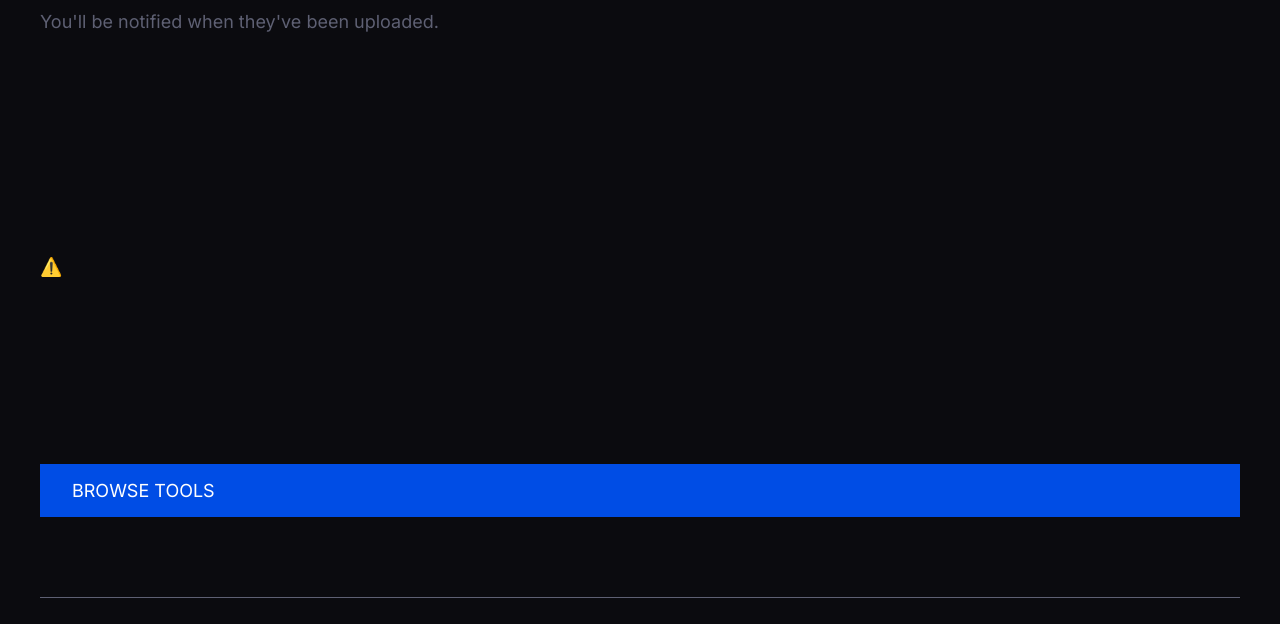
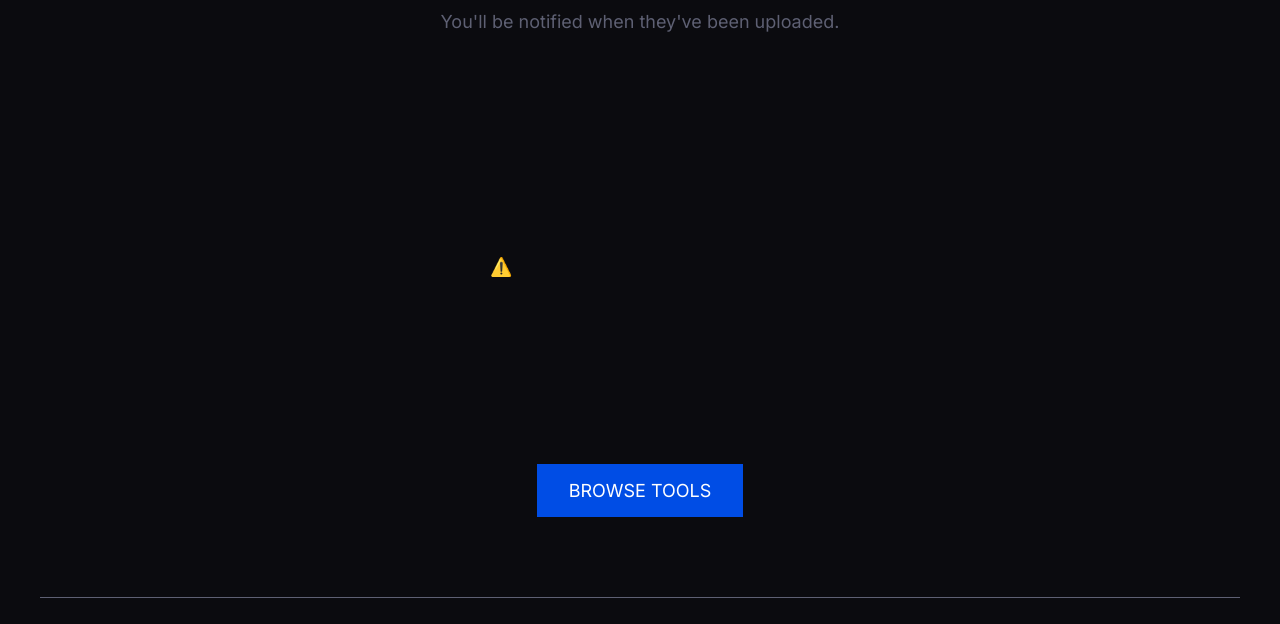
Before and after one commit to Nubby93/indiehacker.tools, a plain HTML site: page thank-you.html in a window 1280 px wide. Shown: the part 320-944 px from the top of the page. Drawn offline with nearby package versions, Linux system fonts and the light colour scheme; no server answers.

Commit message:
Add files via upload

```diff
--- a/css/general.css
+++ b/css/general.css
@@ -358,6 +358,16 @@ footer > div > div > a:hover {
     row-gap: 80px;
 }
 
+.flex-center {
+    display: flex;
+    justify-content: center;
+    align-items: center;
+}
+
+.text-center {
+    text-align: center;
+}
+
 
 /* Flex rows */
 .flex-row-gap-24 {
```
